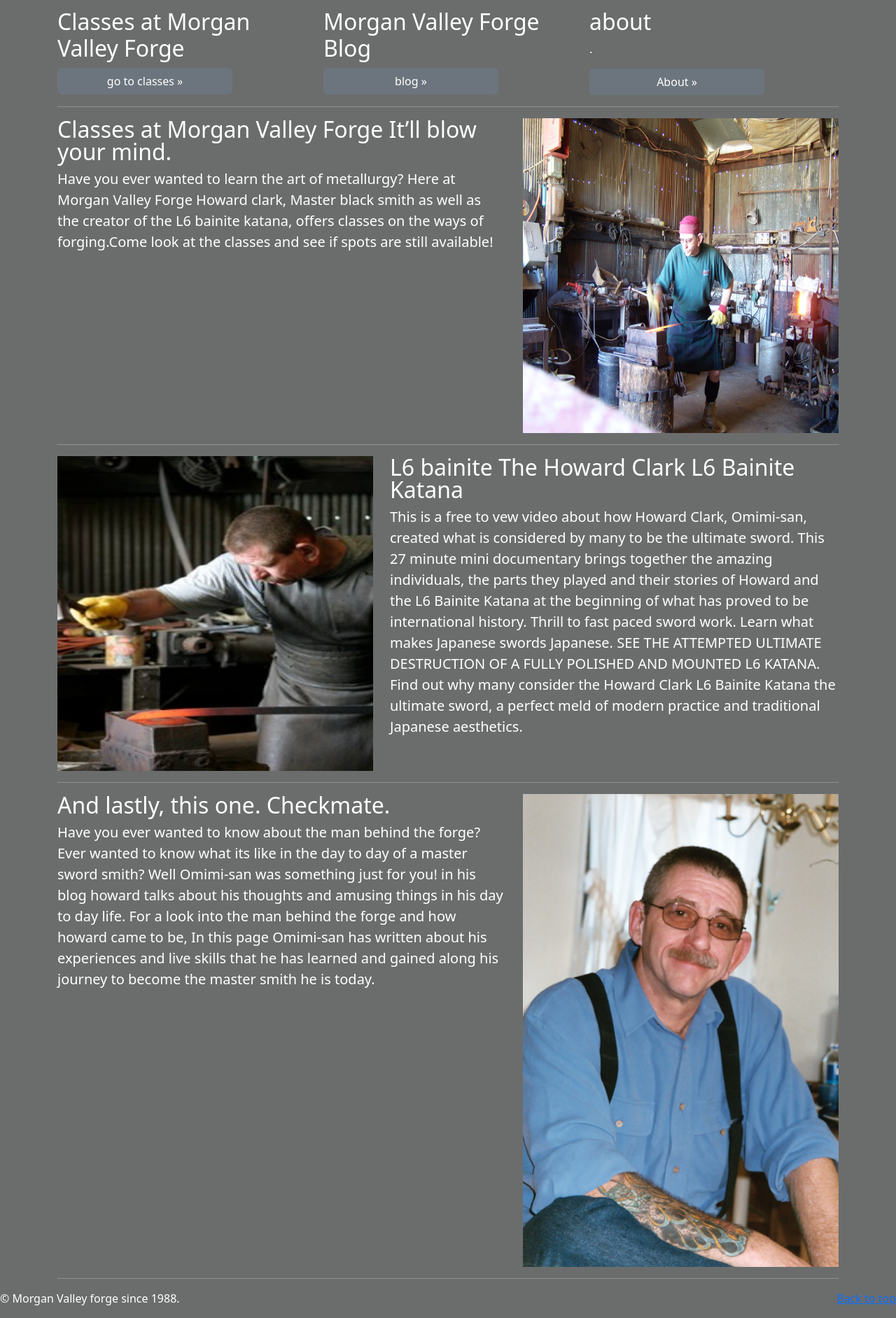
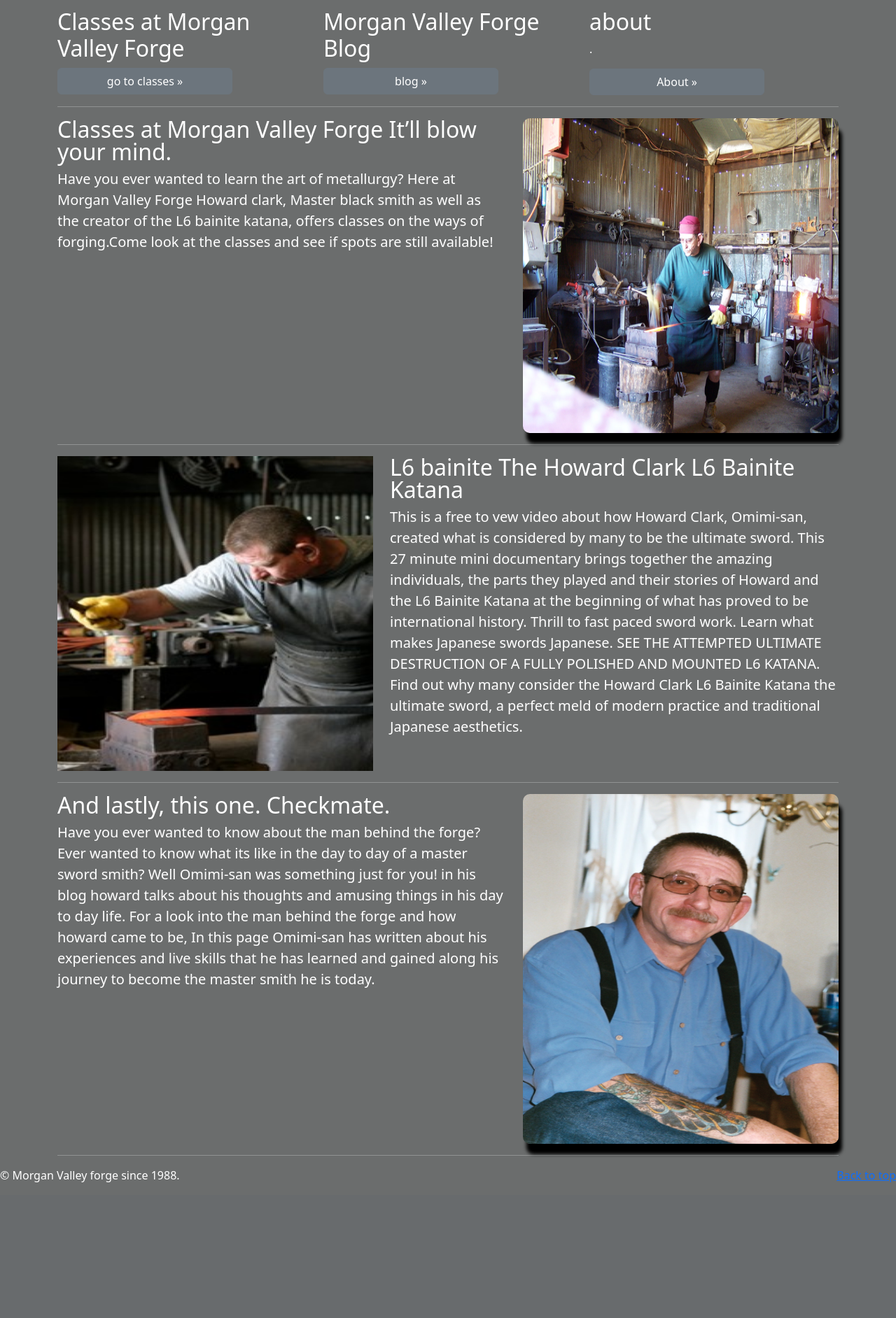
Before and after one commit to Baileyrechkemmr/omimi_swords, a Django app: page / in a window 1280 px wide. Shown: the part 304-2188 px from the top of the page at 70% size. After the commit the page ends 1994 px from the top, so only its background shows below. Run offline with Django 3.2, Linux system fonts and the light colour scheme.

Commit message:
hame page image css take 1

```diff
--- a/projects/templates/projects/home.html
+++ b/projects/templates/projects/home.html
@@ -104,7 +104,16 @@
         }
         button {
             width: 250px;
+        }
 
+        .class_peek_image {
+            border-radius: 10px;
+            box-shadow: rgb(0, 0, 0) 5px 15px 5px;;
+        }
+        .Profile_pic{
+            height: 500px;
+            border-radius: 10px;
+            box-shadow: rgb(0, 0, 0) 5px 15px 5px;;
         }
     </style>
 
@@ -279,7 +288,7 @@
                     <div class="bd-placeholder-img bd-placeholder-img-lg featurette-image img-fluid mx-auto" width="500" height="400"
                         xmlns="{% static 'howard1.jpeg' %}" aria-label="Placeholder: 500x500" preserveAspectRatio="xMidYMid slice"
                         focusable="false">
-                        <img src="{% static 'classesContentPage.png' %}" rect width="100%" height="450" />
+                        <img class="class_peek_image" src="{% static 'classesContentPage.png' %}" rect width="100%" height="450" />
                     </div>
                 </div>
             </div>
@@ -299,7 +308,7 @@
                     <div class="col-md-5">
                         <div class="bd-placeholder-img bd-placeholder-img-lg featurette-image img-fluid mx-auto" width="500" height="400"
                             xmlns="{% static 'howard1.jpeg' %}" aria-label="Placeholder: 500x500" preserveAspectRatio="xMidYMid slice"
-                            focusable="false ">
+                            focusable="false">
                             <img src="{% static 'howard1.jpeg' %}" rect width="100%" height="450" />
                         </div>
                     </div>
@@ -314,11 +323,11 @@
                         in his blog howard talks about his thoughts and amusing things in his day to day life. For a look into the man behind the forge and how howard came to be, In this page Omimi-san has written about his experiences and live skills that he has learned and gained along his journey to become the master smith he is today.</p>
                 </div>
                 <div class="col-md-5">
-                    <div class="bd-placeholder-img bd-placeholder-img-lg featurette-image img-fluid mx-auto" width="500"
+                    <div width="500"
                         height="500" xmlns="" aria-label="Placeholder: 500x500"
                         preserveAspectRatio="xMidYMid slice" focusable="false">
                         <title>Placeholder</title>
-                        <img src="{% static 'profile_pic_1.png' %}" rect width="100%" height="50%" fill="var(--bs-secondary-bg)" />
+                        <img class="Profile_pic" src="{% static 'profile_pic_1.png' %}" rect width="100%" height="100%" fill="var(--bs-secondary-bg)" />
                     </div>
                 </div>
             </div>
```
